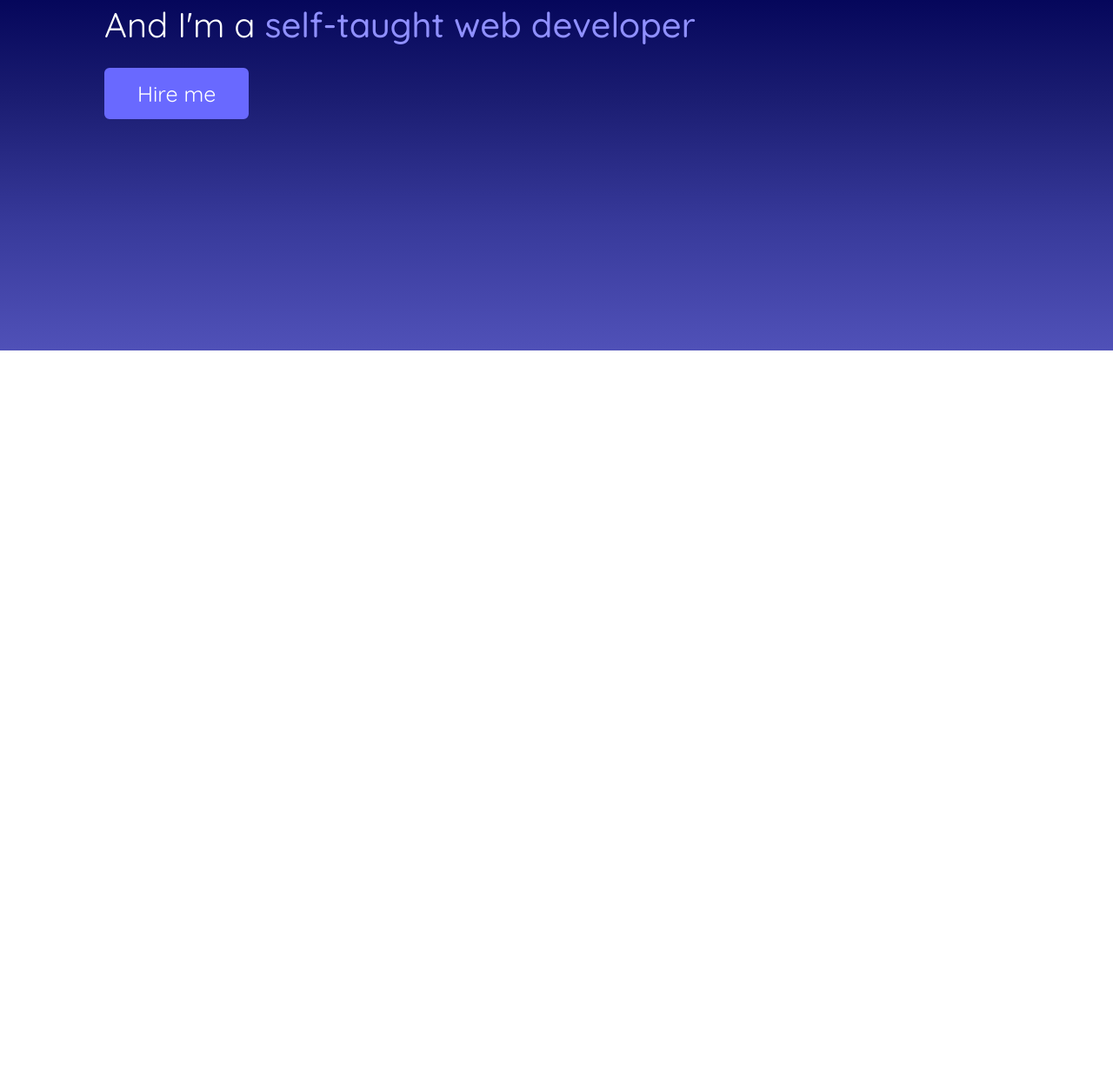
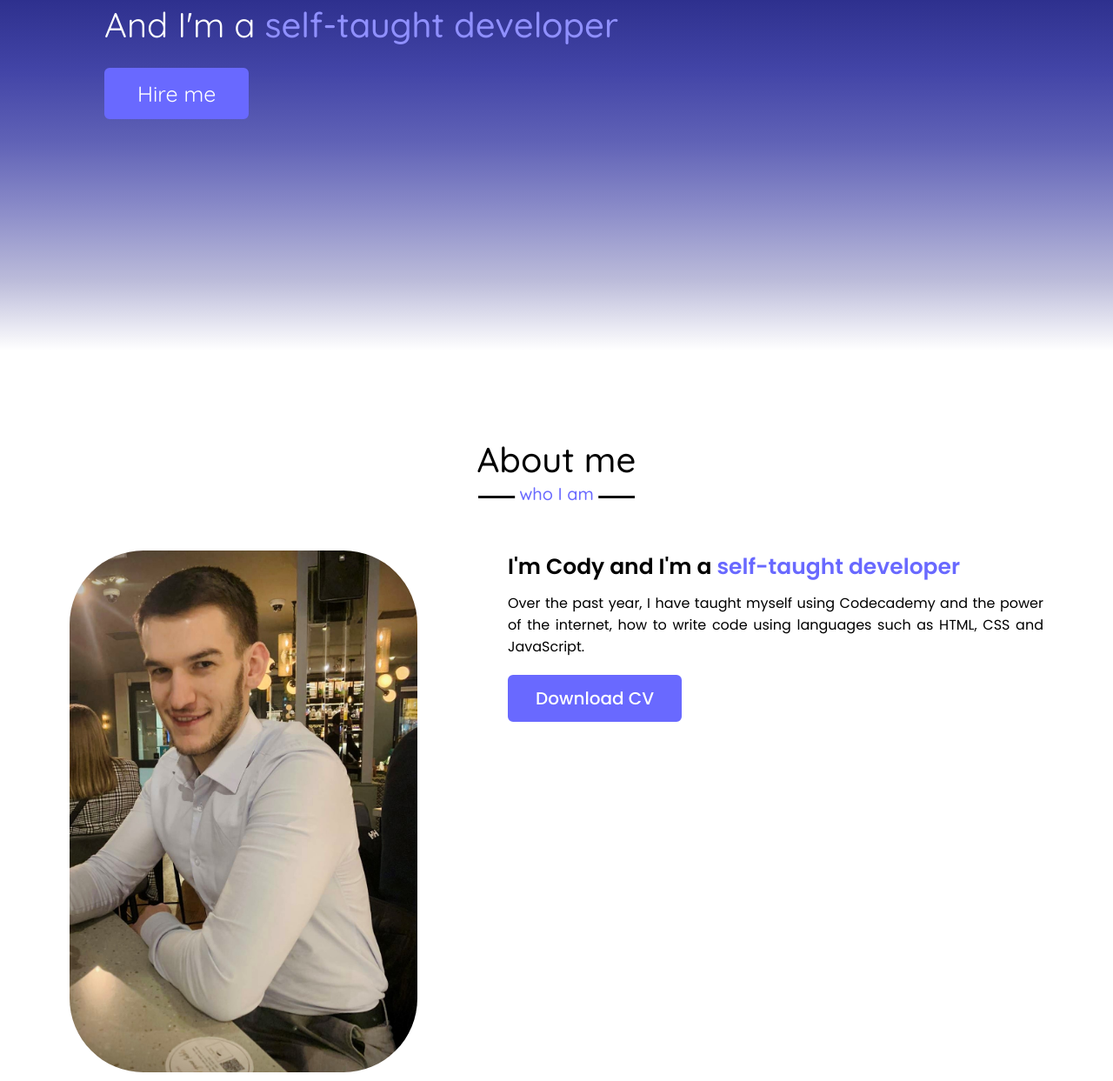
Before and after one commit to codeybeddows/myportfolio, a plain HTML site: page index.html in a window 1280 px wide. Shown: the part 397-1640 px from the top of the page at 87% size. Before the commit the page ends 800 px from the top, so only its background shows below. Drawn offline with nearby package versions, Linux system fonts and the light colour scheme.

Commit message:
'About me' section added with a profile image.

```diff
--- a/index.html
+++ b/index.html
@@ -32,7 +32,7 @@
             <div class="home-content">
                 <div class="text-1">Hello, my name is</div>
                 <div class="text-2">Cody Beddows</div>
-                <div class="text-3">And I'm a <span>self-taught web developer</span></div>
+                <div class="text-3">And I'm a <span>self-taught developer</span></div>
                 <a href="#">Hire me</a>
             </div>
         </div>
@@ -41,9 +41,15 @@
     <!-- about section start -->
     <section class="about" id="about">
         <div class="max-width">
+            <h2 class="title">About me</h2>
             <div class="about-content">
                 <div class="column left">
-
+                    <img src="images/profile.jpg">
+                </div>
+                <div class="column right">
+                    <div class="text">I'm Cody and I'm a <span>self-taught developer</span></div>
+                    <p>Over the past year, I have taught myself using Codecademy and the power of the internet, how to write code using languages such as HTML, CSS and JavaScript.</p>
+                    <a href="#">Download CV</a>
                 </div>
             </div>
         </div>
--- a/style.css
+++ b/style.css
@@ -17,6 +17,7 @@
 .navbar {
     position: fixed;
     width: 100%;
+    z-index: 999;
     padding: 30px 0;
     font-family: 'Quicksand', sans-serif;
     transition: all 0.3s ease;
@@ -82,7 +83,7 @@
 
 .home {
     display: flex;
-    background-image: linear-gradient(#000000 10%, #04003b, #000155, #1b1d72, #383a9b, #5051b8);
+    background-image: linear-gradient(#000000 10%, #04003b, #000155, #131469, #2f318f, #4345a7, #6062b6, #8c8dc9, #bcbcda, #fff);
     height: 100vh;
     color: #fff;
     min-height: 500px;
@@ -126,6 +127,103 @@
 }
 
 .home .home-content a:hover {
+    color: rgb(105, 105, 255);
+    background: none;
+}
+
+/* about section styling */
+
+section {
+    padding: 100px 0;
+}
+
+.about {
+    font-family: 'Poppins', sans-serif;
+}
+
+.about .title {
+    position: relative;
+    text-align: center;
+    font-size: 40px;
+    font-weight: 500;
+    margin-bottom: 60px;
+    padding-bottom: 20px;
+    font-family: 'Quicksand', sans-serif;
+}
+
+.about .title::before {
+    content: "";
+    position: absolute;
+    bottom: 0px;
+    left: 50%;
+    width: 180px;
+    height: 3px;
+    background: #111;
+    transform: translateX(-50%);
+}
+
+.about .title::after {
+    content: "who I am";
+    position: absolute;
+    bottom: -12px;
+    left: 50%;
+    font-size: 20px;
+    color:rgb(105, 105, 255);
+    padding: 5px;
+    background: #fff;
+    transform: translateX(-50%);
+}
+
+.about .about-content {
+    display: flex;
+    flex-wrap: wrap;
+    align-content: center;
+    justify-content: space-between;
+}
+
+.about .about-content .left {
+    width: 45%;
+}
+
+.about .about-content .left img {
+    height: 600px;
+    width: 400px;
+    object-fit: cover;
+    border-radius: 85px;
+}
+
+.about .about-content .right {
+    width: 55%;
+}
+
+.about .about-content .right .text {
+    font-size: 25px;
+    font-weight: 600;
+    margin-bottom: 10px;
+}
+
+.about .about-content .right .text span {
+    color:rgb(105, 105, 255);
+}
+
+.about .about-content .right p {
+    text-align: justify;
+}
+
+.about .about-content .right a {
+    display: inline-block;
+    background: rgb(105, 105, 255);
+    color: #fff;
+    font-size: 20px;
+    font-weight: 500;
+    padding: 10px 30px;
+    margin-top: 20px;
+    border-radius: 6px;
+    border: 2px solid  rgb(105, 105, 255);
+    transition: all 0.3s ease;
+}
+
+.about .about-content .right a:hover {
     color: rgb(105, 105, 255);
     background: none;
 }
```
Also changed, not shown: images/profile.jpg (added).
